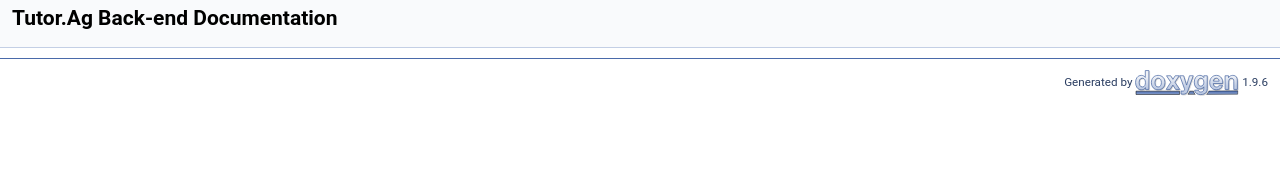
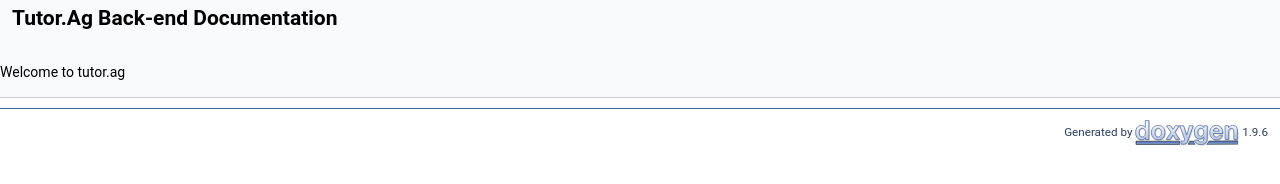
Before and after one commit to EndlessDebugger/DragoniteDocs, a plain HTML site: page index.html in a window 1280 px wide. Shown: the part 104-288 px from the top of the page. Drawn offline with Linux system fonts and the light colour scheme.

Commit message:
test build

```diff
--- a/index.html
+++ b/index.html
@@ -70,6 +70,7 @@
 
 <div class="header">
   <div class="headertitle"><div class="title">Tutor.Ag Back-end Documentation</div></div>
+  <p>Welcome to tutor.ag</p>
 </div><!--header-->
 <div class="contents">
 </div><!-- contents -->
```
